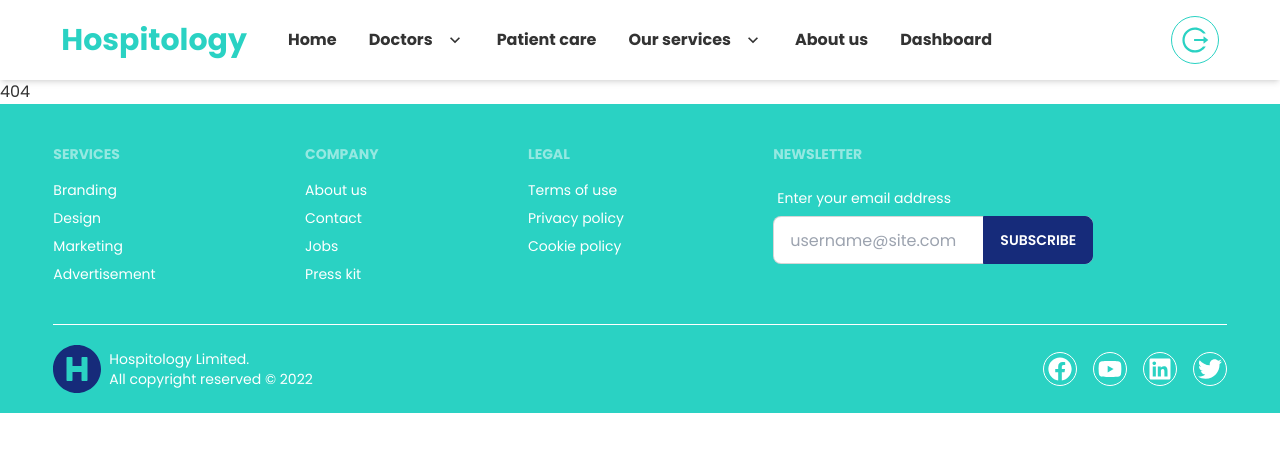
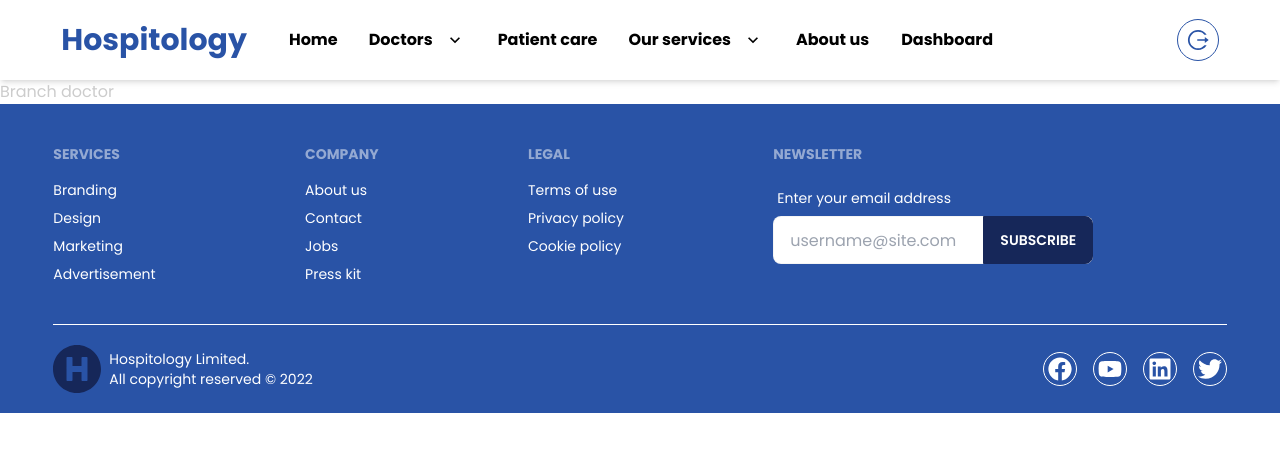
Before and after one commit to ruhulamin111/hospitology-frontend, a React (Create React App) app: page /branch in a window 1280 px wide. Shown: the top 452 px of the page. Built offline with nearby package versions, Linux system fonts and the light colour scheme; no server answers; sample sign-in values are in the browser's storage; what tw-elements would draw is missing.

Commit message:
header animation done

```diff
--- a/package.json
+++ b/package.json
@@ -9,6 +9,7 @@
     "daisyui": "^2.38.0",
     "date-fns": "^2.29.3",
     "firebase": "^9.13.0",
+    "framer-motion": "^7.6.12",
     "react": "^18.2.0",
     "react-day-picker": "^8.3.5",
     "react-dom": "^18.2.0",
--- a/src/App.js
+++ b/src/App.js
@@ -15,6 +15,12 @@ import 'react-toastify/dist/ReactToastify.css';
 import Dashboard from './components/Dashboard/Dashboard';
 import ListAppointment from './components/ListAppointment/ListAppointment';
 import Payment from './components/Payment/Payment';
+import Department from './components/Department/Department';
+import Branch from './components/Branch/Branch';
+import PatientCare from './components/PatientCare/PatientCare';
+import Hospital from './components/Hospital/Hospital';
+import Dental from './components/Dental/Dental';
+import Diagonistic from './components/Diagonistic/Diagonistic';
 
 
 
@@ -26,6 +32,12 @@ function App() {
       <Routes>
         <Route path='/' element={<Home />}></Route>
         <Route path='/about' element={<About />}></Route>
+        <Route path='/department' element={<Department />}></Route>
+        <Route path='/branch' element={<Branch />}></Route>
+        <Route path='/patient' element={<PatientCare />}></Route>
+        <Route path='/hospital' element={<Hospital />}></Route>
+        <Route path='/dental' element={<Dental />}></Route>
+        <Route path='/diagonistic' element={<Diagonistic />}></Route>
         <Route path='/viewprofile/:id' element={<ViewProfile />}></Route>
         <Route path='/offlineappointment/:id' element={<RequireAuth>
           <OfflineAppointment />
--- /dev/null
+++ b/src/components/Branch/Branch.js
@@ -0,0 +1,11 @@
+import React from 'react'
+
+const Branch = () => {
+    return (
+        <div>
+            <h1>Branch doctor</h1>
+        </div>
+    )
+}
+
+export default Branch
--- /dev/null
+++ b/src/components/Dental/Dental.js
@@ -0,0 +1,9 @@
+import React from 'react'
+
+const Dental = () => {
+    return (
+        <div>Dental</div>
+    )
+}
+
+export default Dental
--- /dev/null
+++ b/src/components/Department/Department.js
@@ -0,0 +1,11 @@
+import React from 'react'
+
+const Department = () => {
+    return (
+        <div>
+            <h2>Depertment doctor</h2>
+        </div>
+    )
+}
+
+export default Department
--- /dev/null
+++ b/src/components/Diagonistic/Diagonistic.js
@@ -0,0 +1,11 @@
+import React from 'react'
+
+const Diagonistic = () => {
+    return (
+        <div>
+            <h1>Diagonistic</h1>
+        </div>
+    )
+}
+
+export default Diagonistic
--- /dev/null
+++ b/src/components/Hospital/Hospital.js
@@ -0,0 +1,9 @@
+import React from 'react'
+
+const Hospital = () => {
+    return (
+        <div>Hospital</div>
+    )
+}
+
+export default Hospital
--- a/src/components/ListAppointment/ListAppointment.js
+++ b/src/components/ListAppointment/ListAppointment.js
@@ -7,7 +7,12 @@ const ListAppointment = () => {
     const [appointment, setAppointment] = useState([])
     useEffect(() => {
         if (user) {
-            fetch(`https://hospitology-backend-production.up.railway.app/bookings?email=${user.email}`)
+            fetch(`https://hospitology-backend-production.up.railway.app/bookings?email=${user.email}`, {
+                method: "GET",
+                headers: {
+                    'authorization': `${localStorage.getItem('token')}`
+                }
+            })
                 .then(res => res.json())
                 .then(data => setAppointment(data))
         }
--- /dev/null
+++ b/src/components/PatientCare/PatientCare.js
@@ -0,0 +1,11 @@
+import React from 'react'
+
+const PatientCare = () => {
+    return (
+        <div>
+            <h1>PatientCare</h1>
+        </div>
+    )
+}
+
+export default PatientCare
--- a/src/components/Signin/Signin.js
+++ b/src/components/Signin/Signin.js
@@ -101,7 +101,7 @@ const Signin = () => {
                             <p className='cursor-pointer text-md p-3 rounded-full border border-primary hover:border-secondary hover:bg-secondary hover:text-white duration-300 ease-in '><FaFacebook /></p>
                             <p className='cursor-pointer text-md p-3 rounded-full border border-primary hover:border-secondary hover:bg-secondary hover:text-white duration-300 ease-in '><FaPhone /></p>
                         </div>
-                        <p className='pt-2'>Don’t Have an Account?
+                        <p className='pt-2'>Don\'t Have an Account?
                             <Link className='text-primary' to='/signup'> Create One</Link>
                         </p>
                     </div>
--- a/src/pages/Header/Header.js
+++ b/src/pages/Header/Header.js
@@ -5,166 +5,243 @@ import { AiOutlineLogout } from 'react-icons/ai';
 import { useAuthState } from 'react-firebase-hooks/auth';
 import auth from '../../firebase.init';
 import { signOut } from 'firebase/auth';
+import { motion } from "framer-motion"
+
 
 const Header = () => {
     const [user] = useAuthState(auth)
-
+    const handleSignOut = () => {
+        signOut(auth)
+        localStorage.removeItem('token')
+    }
 
     return (
-        <div className="shadow-md ">
-            <div className='navbar h-20 w-11/12 mx-auto font-bold'>
+        <div className="sticky top-0 z-[1000] bg-white shadow-md">
+            <div className='navbar h-20 max-2xl:w-11/12 mx-auto font-bold text-black'>
                 <div className="navbar-start">
 
                     {/* small screen option  */}
                     <div className="dropdown">
                         <label tabIndex={0} className="mr-2 cursor-pointer lg:hidden">
-                            <svg xmlns="http://www.w3.org/2000/svg" fill="none" viewBox="0 0 24 24" className="inline-block w-6 h-6 stroke-current"><path strokeLinecap="round" strokeLinejoin="round" strokeWidth="2" d="M4 6h16M4 12h16M4 18h16"></path></svg>
+                            <svg xmlns="http://www.w3.org/2000/svg" fill="none" viewBox="0 0 24 24" className="inline-block w-8 h-8 stroke-current"><path strokeLinecap="round" strokeLinejoin="round" strokeWidth="2" d="M4 6h16M4 12h16M4 18h16"></path></svg>
                         </label>
                         <ul tabIndex={0} className="menu menu-compact dropdown-content mt-3 p-2 shadow bg-base-100 rounded-box w-52">
-                            <li >
+                            <motion.li
+                                initial={{ x: 1 }}
+                                transition={{ duration: 0.5 }}
+                                whileHover={{ x: 10 }}
+                            >
                                 <Link className='duration-300 ease-in hover:text-secondary' to='/'>
                                     Home
                                 </Link>
-                            </li>
-                            <li tabIndex={0}>
-                                <Link className='duration-300 ease-in hover:text-secondary' to='/'>
+                            </motion.li>
+
+                            <li tabIndex={0} >
+                                <Link className='duration-300 ease-in hover:text-secondary' to=''>
                                     Doctors
                                     <svg className="fill-current" xmlns="http://www.w3.org/2000/svg" width="20" height="20" viewBox="0 0 24 24"><path d="M7.41,8.58L12,13.17L16.59,8.58L18,10L12,16L6,10L7.41,8.58Z" /></svg>
                                 </Link>
-                                <ul className="p-2">
-                                    <li >
-                                        <Link className='duration-300 ease-in hover:text-secondary' to='/'>
+                                <ul className="p-2 bg-white">
+                                    <motion.li
+                                        initial={{ x: 1 }}
+                                        transition={{ duration: 0.5 }}
+                                        whileHover={{ x: 10 }}
+                                    >
+                                        <Link className='duration-300 ease-in hover:text-secondary' to='/department'>
                                             Department wise
                                         </Link>
-                                    </li>
-                                    <li >
-                                        <Link className='duration-300 ease-in hover:text-secondary' to='/'>
+                                    </motion.li>
+                                    <motion.li
+                                        initial={{ x: 1 }}
+                                        transition={{ duration: 0.5 }}
+                                        whileHover={{ x: 10 }}
+                                    >
+                                        <Link className='duration-300 ease-in hover:text-secondary' to='/branch'>
                                             Branch wise
                                         </Link>
-                                    </li>
+                                    </motion.li>
                                 </ul>
                             </li>
-                            <li >
-                                <Link className='duration-300 ease-in hover:text-secondary' to='/'>
+                            <motion.li
+                                initial={{ x: 1 }}
+                                transition={{ duration: 0.5 }}
+                                whileHover={{ x: 10 }}
+                            >
+                                <Link className='duration-300 ease-in hover:text-secondary' to='/patient'>
                                     Patient care
                                 </Link>
-                            </li>
+                            </motion.li>
                             <li tabIndex={0}>
-                                <Link className='duration-300 ease-in hover:text-secondary' to='/'>
+                                <Link className='duration-300 ease-in hover:text-secondary' to=''>
                                     Our services
                                     <svg className="fill-current" xmlns="http://www.w3.org/2000/svg" width="20" height="20" viewBox="0 0 24 24"><path d="M7.41,8.58L12,13.17L16.59,8.58L18,10L12,16L6,10L7.41,8.58Z" /></svg>
                                 </Link>
-                                <ul className="p-2">
-                                    <li >
-                                        <Link className='duration-300 ease-in hover:text-secondary' to='/'>
+                                <ul className="p-2 bg-white">
+                                    <motion.li
+                                        initial={{ x: 1 }}
+                                        transition={{ duration: 0.5 }}
+                                        whileHover={{ x: 10 }}
+                                    >
+                                        <Link className='duration-300 ease-in hover:text-secondary' to='/hospital'>
                                             Hospital service
                                         </Link>
-                                    </li>
-                                    <li >
-                                        <Link className='duration-300 ease-in hover:text-secondary' to='/'>
+                                    </motion.li>
+                                    <motion.li
+                                        initial={{ x: 1 }}
+                                        transition={{ duration: 0.5 }}
+                                        whileHover={{ x: 10 }}
+                                    >
+                                        <Link className='duration-300 ease-in hover:text-secondary' to='/diagonistic'>
                                             Diagonistic servic
                                         </Link>
-                                    </li>
-                                    <li >
-                                        <Link className='duration-300 ease-in hover:text-secondary' to='/'>
+                                    </motion.li>
+                                    <motion.li
+                                        initial={{ x: 1 }}
+                                        transition={{ duration: 0.5 }}
+                                        whileHover={{ x: 10 }}
+                                    >
+                                        <Link className='duration-300 ease-in hover:text-secondary' to='/dental'>
                                             Dental service
                                         </Link>
-                                    </li>
+                                    </motion.li>
                                 </ul>
                             </li>
-                            <li >
-                                <Link className='duration-300 ease-in hover:text-secondary' to='/'>
+                            <motion.li
+                                initial={{ x: 1 }}
+                                transition={{ duration: 0.5 }}
+                                whileHover={{ x: 10 }}
+                            >
+                                <Link className='duration-300 ease-in hover:text-secondary' to='/about'>
                                     About us
                                 </Link>
-                            </li>
+                            </motion.li>
                             {
-                                user && <li >
+                                user && <motion.li
+                                    initial={{ x: 1 }}
+                                    transition={{ duration: 0.5 }}
+                                    whileHover={{ x: 10 }}
+                                >
                                     <Link className='duration-300 ease-in hover:text-secondary' to='/dashboard'>
                                         Dashboard
                                     </Link>
-                                </li>
+                                </motion.li>
                             }
                         </ul>
+
                     </div>
-                    <Link to='/' className="normal-case text-3xl text-secondary hover:text-primary duration-300 ease-in">Hospitology</Link>
+                    <Link to='/' className="normal-case text-3xl text-secondary ">Hospitology</Link>
                 </div>
 
                 {/* large screen option  */}
                 <div className="navbar-center hidden lg:flex">
                     <ul className="menu menu-horizontal p-0">
-                        <li >
+                        <motion.li
+                            initial={{ x: 1 }}
+                            transition={{ duration: 0.5 }}
+                            whileHover={{ x: 10 }}  >
                             <Link className='duration-300 ease-in hover:text-secondary' to='/'>
                                 Home
                             </Link>
-                        </li>
-                        <li tabIndex={0}>
-                            <Link className='duration-300 ease-in hover:text-secondary' to='/'>
+                        </motion.li>
+
+                        <li tabIndex={0} >
+                            <Link className='duration-300 ease-in hover:text-secondary' to=''>
                                 Doctors
                                 <svg className="fill-current" xmlns="http://www.w3.org/2000/svg" width="20" height="20" viewBox="0 0 24 24"><path d="M7.41,8.58L12,13.17L16.59,8.58L18,10L12,16L6,10L7.41,8.58Z" /></svg>
                             </Link>
                             <ul className="p-2 bg-white">
-                                <li >
-                                    <Link className='duration-300 ease-in hover:text-secondary' to='/'>
+                                <motion.li
+                                    initial={{ x: 1 }}
+                                    transition={{ duration: 0.5 }}
+                                    whileHover={{ x: 10 }}
+                                >
+                                    <Link className='duration-300 ease-in hover:text-secondary' to='/department'>
                                         Department wise
                                     </Link>
-                                </li>
-                                <li >
-                                    <Link className='duration-300 ease-in hover:text-secondary' to='/'>
+                                </motion.li>
+                                <motion.li
+                                    initial={{ x: 1 }}
+                                    transition={{ duration: 0.5 }}
+                                    whileHover={{ x: 10 }}
+                                >
+                                    <Link className='duration-300 ease-in hover:text-secondary' to='/branch'>
                                         Branch wise
                                     </Link>
-                                </li>
+                                </motion.li>
                             </ul>
                         </li>
-                        <li >
-                            <Link className='duration-300 ease-in hover:text-secondary' to='/'>
+                        <motion.li
+                            initial={{ x: 1 }}
+                            transition={{ duration: 0.5 }}
+                            whileHover={{ x: 10 }}                        >
+                            <Link className='duration-300 ease-in hover:text-secondary' to='/patient'>
                                 Patient care
                             </Link>
-                        </li>
+                        </motion.li>
                         <li tabIndex={0}>
-                            <Link className='duration-300 ease-in hover:text-secondary' to='/'>
+                            <Link className='duration-300 ease-in hover:text-secondary' to=''>
                                 Our services
                                 <svg className="fill-current" xmlns="http://www.w3.org/2000/svg" width="20" height="20" viewBox="0 0 24 24"><path d="M7.41,8.58L12,13.17L16.59,8.58L18,10L12,16L6,10L7.41,8.58Z" /></svg>
                             </Link>
                             <ul className="p-2 bg-white">
-                                <li >
-                                    <Link className='duration-300 ease-in hover:text-secondary' to='/'>
+                                <motion.li
+                                    initial={{ x: 1 }}
+                                    transition={{ duration: 0.5 }}
+                                    whileHover={{ x: 10 }}
+                                >
+                                    <Link className='duration-300 ease-in hover:text-secondary' to='/hospital'>
                                         Hospital service
                                     </Link>
-                                </li>
-                                <li >
-                                    <Link className='duration-300 ease-in hover:text-secondary' to='/'>
+                                </motion.li>
+                                <motion.li
+                                    initial={{ x: 1 }}
+                                    transition={{ duration: 0.5 }}
+                                    whileHover={{ x: 10 }}
+                                >
+                                    <Link className='duration-300 ease-in hover:text-secondary' to='/diagonistic'>
                                         Diagonistic servic
                                     </Link>
-                                </li>
-                                <li >
-                                    <Link className='duration-300 ease-in hover:text-secondary' to='/'>
+                                </motion.li>
+                                <motion.li
+                                    initial={{ x: 1 }}
+                                    transition={{ duration: 0.5 }}
+                                    whileHover={{ x: 10 }}
+                                >
+                                    <Link className='duration-300 ease-in hover:text-secondary' to='/dental'>
                                         Dental service
                                     </Link>
-                                </li>
+                                </motion.li>
                             </ul>
                         </li>
-                        <li >
-                            <Link className='duration-300 ease-in hover:text-secondary' to='/'>
+                        <motion.li
+                            initial={{ x: 1 }}
+                            transition={{ duration: 0.5 }}
+                            whileHover={{ x: 10 }}                        >
+                            <Link className='duration-300 ease-in hover:text-secondary' to='/about'>
                                 About us
                             </Link>
-                        </li>
+                        </motion.li>
                         {
-                            user && <li >
+                            user && <motion.li
+                                initial={{ x: 1 }}
+                                transition={{ duration: 0.5 }}
+                                whileHover={{ x: 10 }}
+                            >
                                 <Link className='duration-300 ease-in hover:text-secondary' to='/dashboard'>
                                     Dashboard
                                 </Link>
-                            </li>
+                            </motion.li>
                         }
                     </ul>
                 </div>
                 <div className="navbar-end">
                     {
                         user ?
-                            <Link onClick={() => signOut(auth)} className="text-3xl text-secondary p-2 border rounded-full border-secondary hover:bg-secondary hover:text-white duration-300 ease-in">
+                            <Link onClick={handleSignOut} className="text-2xl text-secondary p-2 border rounded-full border-secondary hover:bg-secondary hover:text-white duration-300 ease-in">
                                 <AiOutlineLogout />
                             </Link>
                             :
-                            <Link to='/signin' className="text-3xl text-secondary p-2 border rounded-full border-secondary hover:bg-secondary hover:text-white duration-300 ease-in">
+                            <Link to='/signin' className="text-2xl text-secondary p-2 border rounded-full border-secondary hover:bg-secondary hover:text-white duration-300 ease-in">
                                 <FaUserCircle />
                             </Link>
                     }
--- a/tailwind.config.js
+++ b/tailwind.config.js
@@ -8,11 +8,11 @@ module.exports = {
     themes: [
       {
         mytheme: {
-          primary: "#162b7a",
-          secondary: "#2ad2c3",
-          accent: "#caf0f8",
-          neutral: "#1c2e76",
-          "base-100": "#ffffff",
+          primary: "#162759",
+          secondary: "#2953A6",
+          accent: "#6A9AD9",
+          neutral: "#A7C8F2",
+          deep: "#BFBCAA",
         },
       },
       "dark",
```
Also changed, not shown: 1 other file (tests, documents, lock files or other folders).
